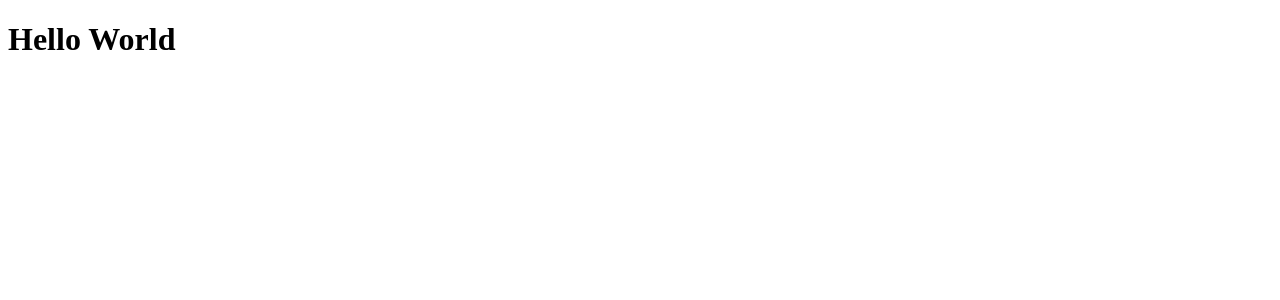
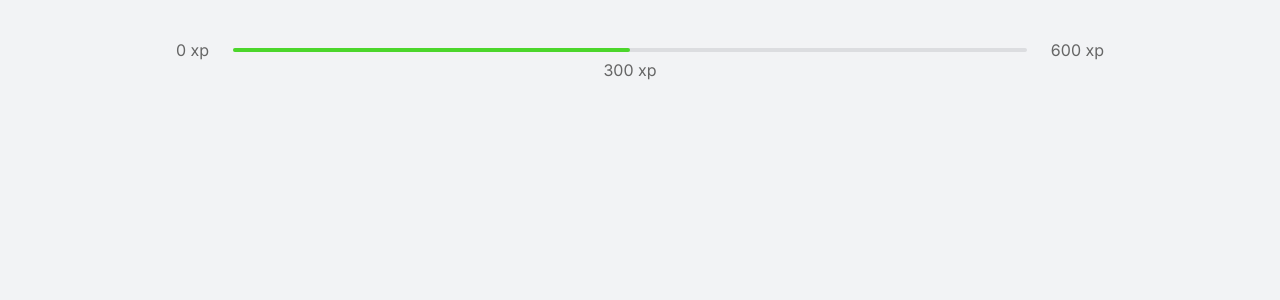
Before and after one commit to wandersonce/cheerup-next, a Next.js app: page / in a window 1280 px wide. Shown: the top 300 px of the page. Built offline with nearby package versions, Linux system fonts and the light colour scheme.

Commit message:
Moving to nextJs

```diff
--- a/pages/index.tsx
+++ /dev/null
@@ -1,5 +0,0 @@
-export default function Home() {
-    return ( <
-        h1 > Hello World < /h1>
-    )
-}
--- /dev/null
+++ b/src/components/ExperienceBar.tsx
@@ -0,0 +1,12 @@
+export function ExperienceBar() {
+    return (
+        <header className="experience-bar">
+            <span>0 xp</span>
+            <div>
+                <div style={{ width: '50%' }} />
+                <span className="current-experience" style={{ left: '50%' }}>300 xp</span>
+            </div>
+            <span>600 xp</span>
+        </header>
+    )
+}
--- a/pages/_app.tsx
+++ b/src/pages/_app.tsx
@@ -1,5 +1,7 @@
+import '../styles/global.css';
+
 function MyApp({ Component, pageProps }) {
-    return <Component {...pageProps }
+    return <Component {...pageProps}
     />
 }
 
--- /dev/null
+++ b/src/pages/index.tsx
@@ -0,0 +1,14 @@
+import Head from 'next/head'
+import { ExperienceBar } from "../components/ExperienceBar";
+
+export default function Home() {
+    return (
+        <div className="container">
+            <Head>
+                <link rel="preconnect" href="https://fonts.gstatic.com" />
+                <link href="https://fonts.googleapis.com/css2?family=Inter:wght@400;500;600&family=Rajdhani:wght@600&display=swap" rel="stylesheet" />
+            </Head>
+            <ExperienceBar />
+        </div>
+    )
+}
--- /dev/null
+++ b/src/styles/global.css
@@ -0,0 +1,102 @@
+/*!   GLOBAL STYLES  !*/
+
+* {
+    margin: 0;
+    padding: 0;
+    box-sizing: border-box;
+}
+
+
+/** GLOBAL COLORS VARIABLES **/
+
+:root {
+    --white: #fff;
+    --background: #F2F3F5;
+    --gray-line: #DCDDE0;
+    --text: #666666;
+    --text-highlight: #B3B9FF;
+    --title: #2E384D;
+    --red: #E83F5B;
+    --green: #4CD62B;
+    --blue: #5965E0;
+    --blue-dark: #4953B8;
+    --blue-twitter: #2AA9E0;
+}
+
+
+/**  FONT-SIZE RESPONSIVE BY SCREEN SIZE  **/
+
+@media(max-width: 1080px) {
+    html {
+        font-size: 93.75%;
+    }
+}
+
+@media(max-width: 720) {
+    html {
+        font-size: 87.5%;
+    }
+}
+
+body {
+    background: var(--background);
+    color: var(--text);
+}
+
+body,
+input,
+textarea,
+button {
+    font: 400 1rem 'Inter', sans-serif;
+}
+
+button {
+    cursor: pointer;
+}
+
+a {
+    color: inherit;
+    text-decoration: none;
+}
+
+.container {
+    height: 100vh;
+    max-width: 992px;
+    margin: 0 auto;
+    padding: 2.5rem 2rem;
+    display: flex;
+    flex-direction: column;
+}
+
+
+/** EXPERIENCE BAR **/
+
+.experience-bar {
+    display: flex;
+    align-items: center;
+}
+
+.experience-bar span {
+    font-size: 1rem;
+}
+
+.experience-bar>div {
+    flex: 1;
+    height: 4px;
+    border-radius: 4px;
+    background: var(--gray-line);
+    margin: 0 1.5rem;
+    position: relative;
+}
+
+.experience-bar>div>div {
+    height: 4px;
+    border-radius: 4px;
+    background: var(--green);
+}
+
+span.current-experience {
+    position: absolute;
+    top: 12px;
+    transform: translateX(-50%);
+}
```
